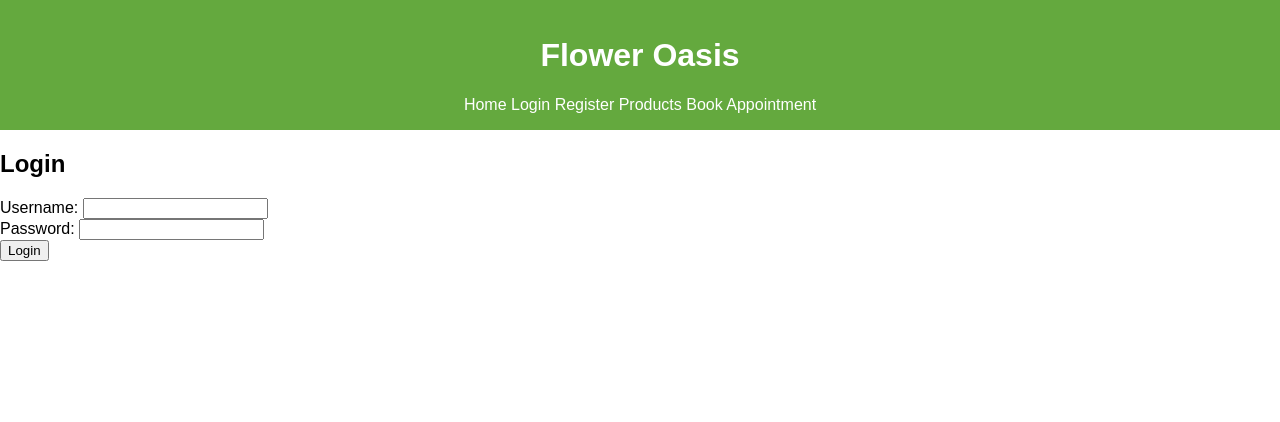
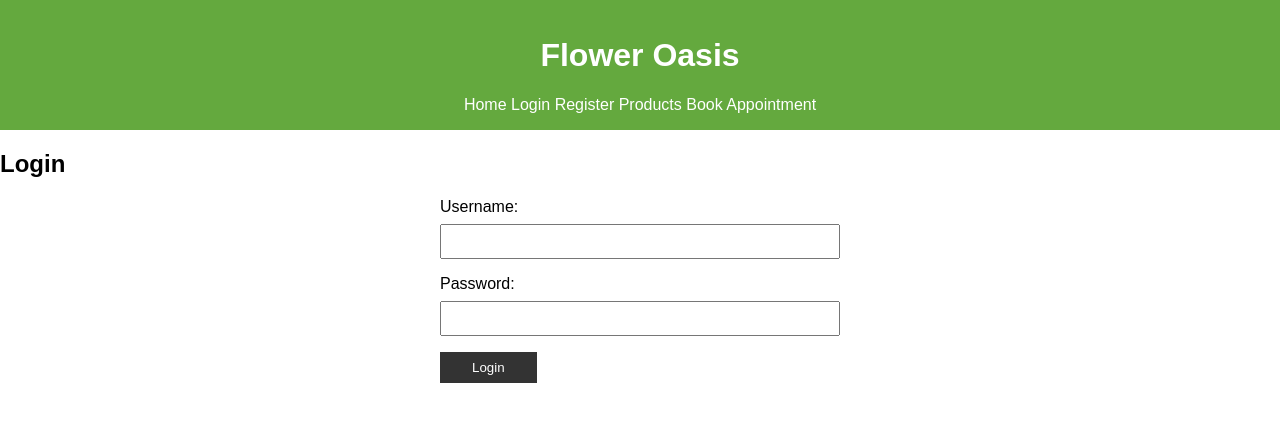
Before and after one commit to CollinsDBS/B9IS123, a plain HTML site: page login.html in a window 1280 px wide. Drawn offline with Linux system fonts and the light colour scheme.

Commit message:
Css Edit

```diff
--- a/style.css
+++ b/style.css
@@ -3,8 +3,9 @@
 }
 
 body {
-    font-family: Arial;
+    font-family: Arial, sans-serif;
     margin: 0;
+    padding: 0;
     flex-wrap: wrap;
 }
 
@@ -32,23 +33,37 @@ nav a {
     text-decoration: none;
 }
 
-nav ul li a img {
-    margin: 0;
-    height: 40px;
-    vertical-align: middle;
+form {
+    max-width: 400px;
+    margin: 0 auto;
 }
 
-.search-container {
-    display: flex;
-    align-items: center;
+form div {
+    margin-bottom: 1rem;
 }
 
-.search-container input {
-    padding: 0.6em;
-    border: none;
-    border-radius: 5px;
+form label {
+    display: block;
+    margin-bottom: .5rem;
 }
 
+form input {
+    width: 100%;
+    padding: .5rem;
+    box-sizing: border-box;
+}
+
+form button {
+    padding: .5rem 2rem;
+    background-color: #333;
+    color: #fff;
+    border: none;
+    cursor: pointer;
+}
+
+form button:hover {
+    background-color: #555;
+}
 /* Footer */
 footer {
     background-color: #64a93e;
```
